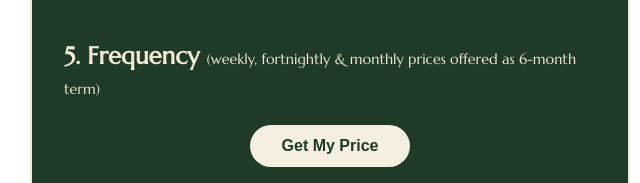
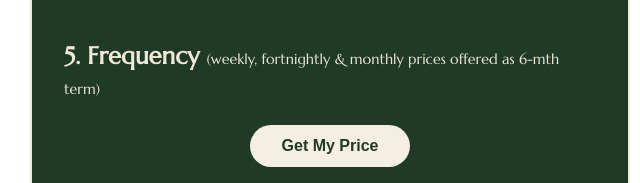
Before and after one commit to Elmandvale/grass_calculator, a plain HTML site: page index.html in a window 1280 px wide. Shown: the part 617-800 px from the top of the page, 310-950 px from the left. Drawn offline with Linux system fonts and the light colour scheme.

Commit message:
Update index.html

```diff
--- a/index.html
+++ b/index.html
@@ -149,7 +149,7 @@
         <option value="very_long">Over 24 inches (Custom Quote Required)</option>
       </select>
 
-      <h2>5. Frequency <span style="font-size: 60%; font-weight: normal;">(weekly, fortnightly & monthly prices offered as 6-month term)</span></h2>
+      <h2>5. Frequency <span style="font-size: 60%; font-weight: normal;">(weekly, fortnightly & monthly prices offered as 6-mth term)</span></h2>
       <select id="frequency">
         <option value="one_off">One-off</option>
         <option value="monthly">Monthly (-10%)</option>
```
